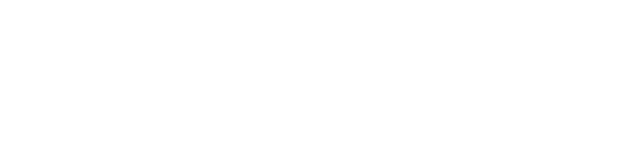
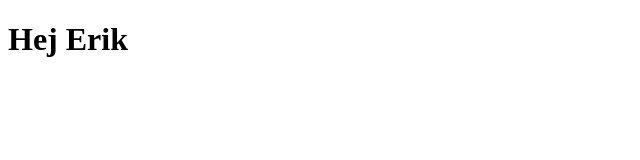
Before and after one commit to emmaalmstrom/eriks-hemsida, a plain HTML site: page index.html in a window 1280 px wide. Shown: the whole page, without its empty margins (0-640 px from the left). Drawn offline with Linux system fonts and the light colour scheme.

Commit message:
hej erik

```diff
--- a/index.html
+++ b/index.html
@@ -4,9 +4,12 @@
     <meta charset="UTF-8">
     <meta name="viewport" content="width=device-width, initial-scale=1.0">
     <title>Document</title>
+    <link rel="stylesheet" href="style.css">
 </head>
 <body>
-
+    <h1>
+        Hej Erik
+    </h1>
 </body>
 <script src="index.js"></script>
 </html>
```
Also changed, not shown: style.css (added).
